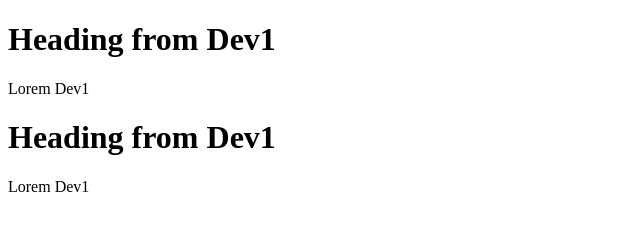
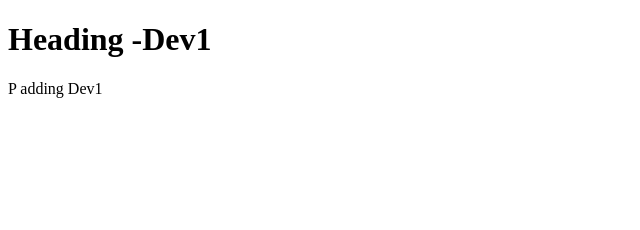
Before and after one commit to fidanmowa/Bug_test, a plain HTML site: page index.html in a window 1280 px wide. Shown: the whole page, without its empty margins (0-640 px from the left). Drawn offline with Linux system fonts and the light colour scheme.

Commit message:
dev1 added

```diff
--- a/index.html
+++ b/index.html
@@ -7,10 +7,7 @@
     <title>Document</title>
 </head>
 <body>
-    <h1>Heading from Dev1</h1>
-    <p>Lorem Dev1</p>
-
-    <h1>Heading from Dev1</h1>
-    <p>Lorem Dev1</p>
+    <h1>Heading -Dev1</h1>
+    <p>P adding Dev1</p>
 </body>
 </html>
```
